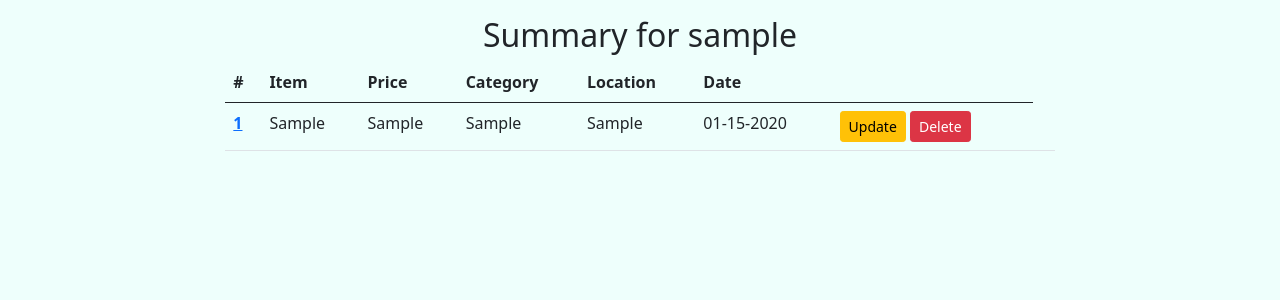
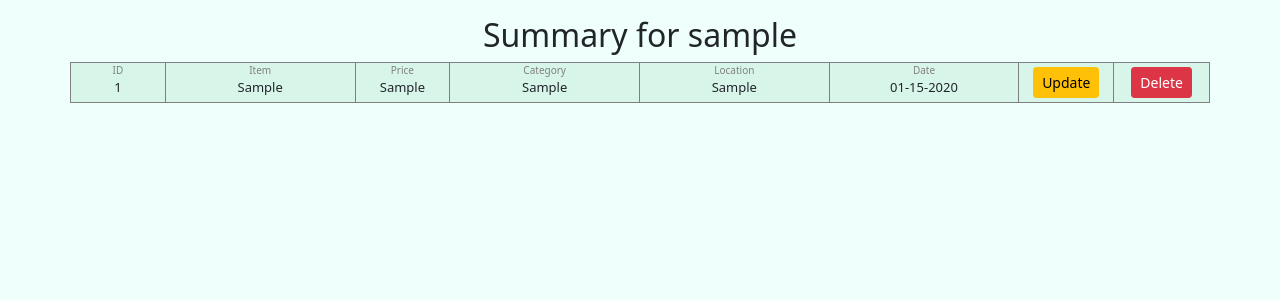
Before and after one commit to jasoncartera/budgetwatch, a Flask app: page /summary in a window 1280 px wide. Shown: the part 56-356 px from the top of the page. Run offline with Flask 2, Linux system fonts and the light colour scheme; a user stored in the database is signed in; tables that the repository leaves empty hold one stand-in row (values such as "Sample post").

Commit message:
add summary titles:

```diff
--- a/budgetwatch/static/app.css
+++ b/budgetwatch/static/app.css
@@ -19,3 +19,42 @@ body {
     text-align: center;
     justify-content: center;
 }
+
+.entry-row {
+    border: 1px solid gray;
+    font-size: small;
+    background-color: rgb(125, 206, 160, 0.2);
+    transition: background-color 0.5s;
+
+}
+
+.entry-row:hover {
+    background-color: rgb(125, 206, 160, 0.9);
+}
+
+.entry-item {
+    display: flex;
+    align-items: center;
+    justify-content: center;
+    position: relative;
+    border-right: 1px solid gray;
+    text-align: center;
+    height: 3em;
+}
+
+.entry-item:last-of-type {
+    border-right: 0;
+}
+
+.cell-title {
+    font-size: 10px;
+    color: gray;
+    position: absolute;
+    top: 0;
+
+}
+
+.cell-value {
+    position: absolute;
+    top: 15px;
+}
--- a/budgetwatch/templates/summary.html
+++ b/budgetwatch/templates/summary.html
@@ -1,39 +1,67 @@
 {% extends "layout.html" %}
 {% block content %}
 <h2 class='justify-self-center'>Summary for {{ current_user.username }}</h2>
-<div class="row justify-content-center">
-    <div class="col-8">
-        <div class="table-responsive">
-            <table class="table">
-                <thead>
-                    <tr>
-                        <th scope="col">#</th>
-                        <th scope="col">Item</th>
-                        <th scope="col">Price</th>
-                        <th scope="col">Category</th>
-                        <th scope="col">Location</th>
-                        <th scope="col">Date</th>
-                        <th scope="col"></th>
-                    </tr>
-                </thead>
-                <tbody>
-                    {% for entry in entries %}
-                    <tr>
-                        <th scope="row"><a href="{{ url_for('update_entry', entry_id=entry.id) }}">{{ entry.id }}</a></th>
-                        <td>{{ entry.item }}</td>
-                        <td>{{ entry.price }}</td>
-                        <td>{{ entry.category }}</td>
-                        <td>{{ entry.location }}</td>
-                        <td>{{ entry.date_posted.strftime('%m-%d-%Y') }}</td>
-                        <td>
-                            <a href="{{ url_for('update_entry', entry_id=entry.id) }}" class="btn btn-warning btn-sm">Update</a>
-                            <a href="{{ url_for('update_entry', entry_id=entry.id) }}" class="btn btn-danger btn-sm">Delete</a>
-                        <td>
-                    </tr>
-                    {% endfor %}
-                </tbody>
-            </table>
+
+<div class="container">
+    {% for entry in entries %}
+    <div class="entry-row row d-flex mt-1 pt-0 pb-0">
+        <div class="entry-item col-1 pt-0 pb-0">
+            <div class="cell-title">
+                <p>ID</p>
+            </div>
+            <div class="cell-value">
+                {{ entry.id }}
+            </div>
+        </div>
+        <div class="entry-item col">
+            <div class="cell-title mr-auto">
+                <p>Item</p>
+            </div>
+            <div class="cell-value">
+                {{ entry.item }}
+            </div>
+        </div>
+        <div class="entry-item col-1">
+            <div class="cell-title">
+                <p>Price</p>
+            </div>
+            <div class="cell-value">
+                {{ entry.price }}
+            </div>
+        </div>
+        <div class="entry-item col">
+            <div class="cell-title">
+                <p>Category</p>
+            </div>
+            <div class="cell-value">
+                {{ entry.category }}
+            </div>
+        </div>
+        <div class="entry-item col">
+            <div class="cell-title">
+                <p>Location</p>
+            </div>
+            <div class="cell-value">
+                {{ entry.location }}
+            </div>
+        </div>
+        <div class="entry-item col">
+            <div class="cell-title">
+                <p>Date</p>
+            </div>
+            <div class="cell-value">
+                {{ entry.date_posted.strftime('%m-%d-%Y') }}
+            </div>
+        </div>
+        <div class="entry-item col-1">
+            <a href="{{ url_for('update_entry', entry_id=entry.id) }}" class="btn btn-warning btn-sm">Update</a>
+        </div>
+        <div class="entry-item col-1">
+            <a href="{{ url_for('update_entry', entry_id=entry.id) }}" class="btn btn-danger btn-sm">Delete</a>
         </div>
     </div>
+    {% endfor %}
 </div>
+
+
 {% endblock content %}
```
